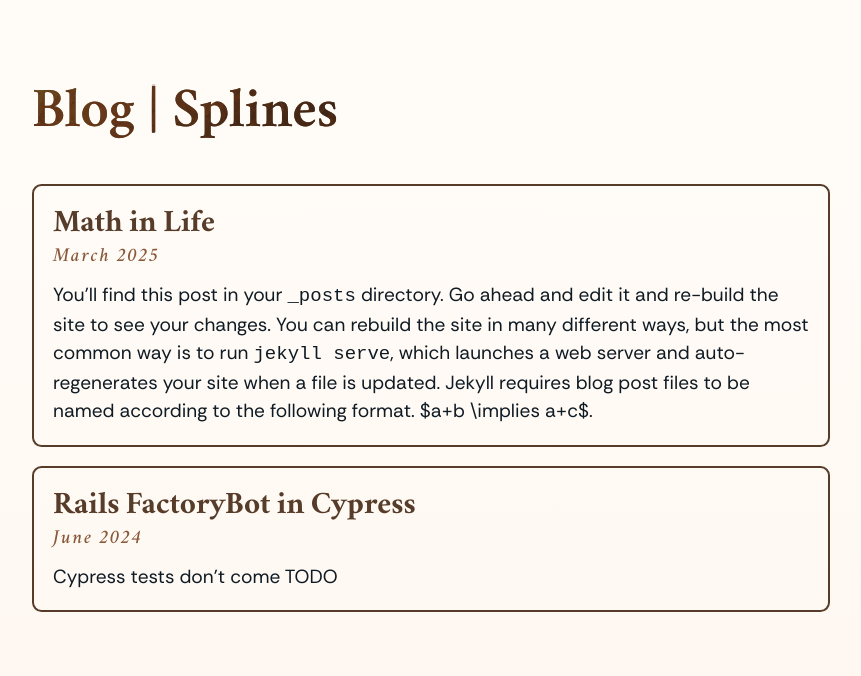
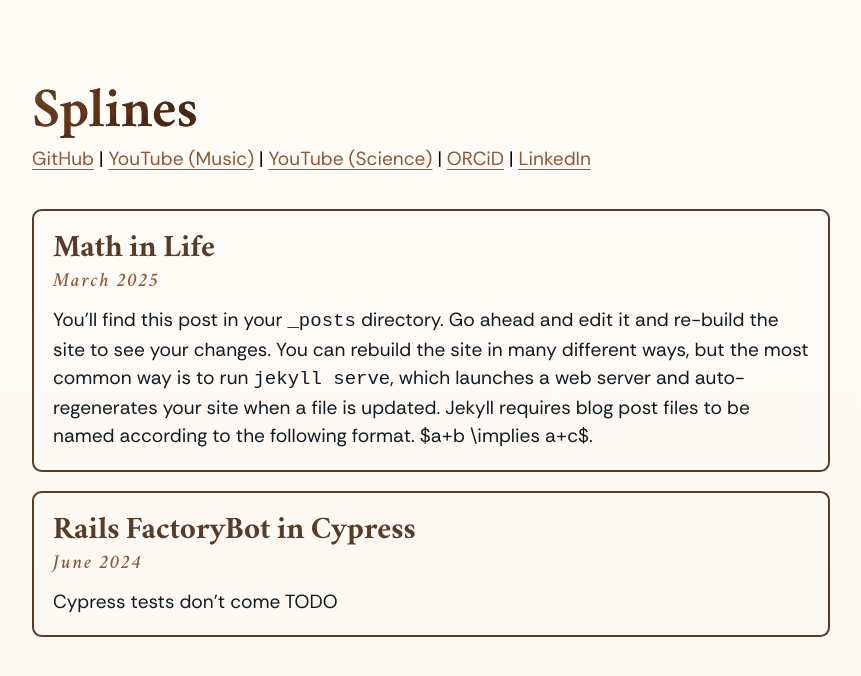
Before and after one commit to Splines/homepage, a Jekyll site: the page built from index.md, in a window 1280 px wide. Shown: the top 676 px of the page, without its empty margins (209-1070 px from the left). Built offline with Jekyll 4.4.1, drawn with Linux system fonts in a browser that asks for light colours.

Commit message:
Add social links

```diff
--- a/_layouts/home.html
+++ b/_layouts/home.html
@@ -17,6 +17,18 @@
     <header>
       <h1>{{ page.title }}</h1>
     </header>
+
+    <div class="social">
+      <a href="https://github.com/splines">GitHub</a>
+      |
+      <a href="https://youtube.com/splines">YouTube (Music)</a>
+      |
+      <a href="https://youtube.com/@splience">YouTube (Science)</a>
+      |
+      <a href="https://orcid.org/0009-0008-5812-7326">ORCiD</a>
+      |
+      <a href="https://www.linkedin.com/in/splines/">LinkedIn</a>
+    </div>
 
     <div class="post-list">
 
--- a/index.md
+++ b/index.md
@@ -1,4 +1,4 @@
 ---
 layout: home
-title: Blog | Splines
+title: Splines
 ---
```
